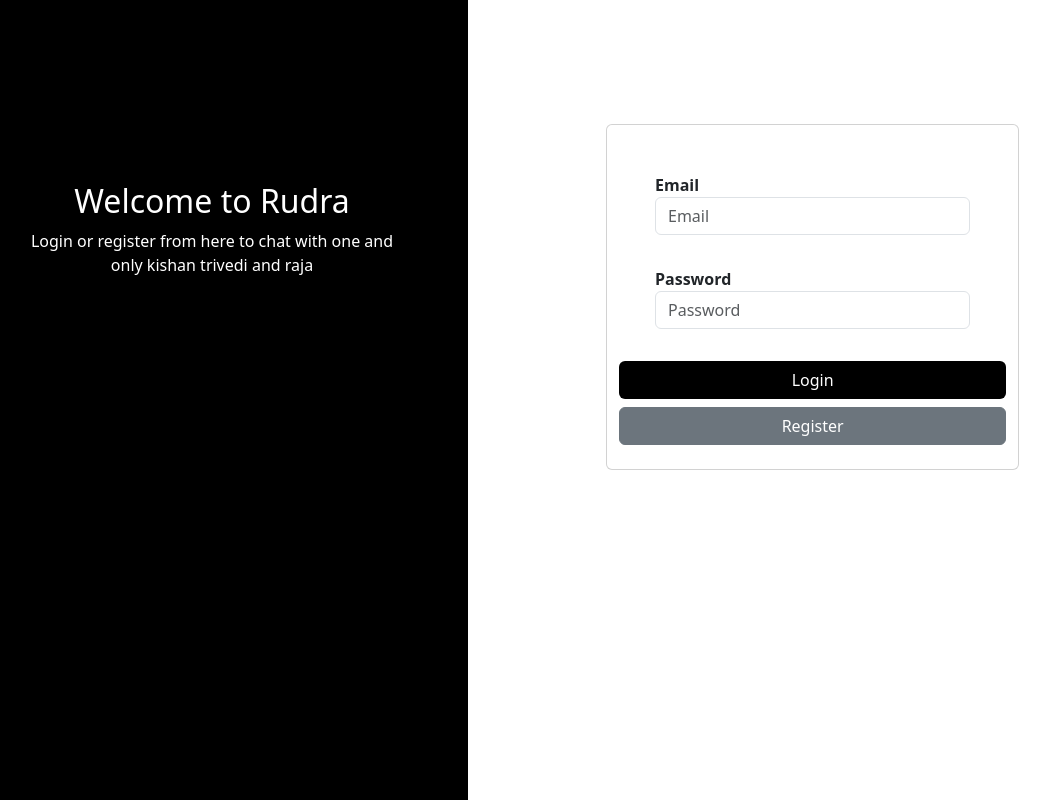
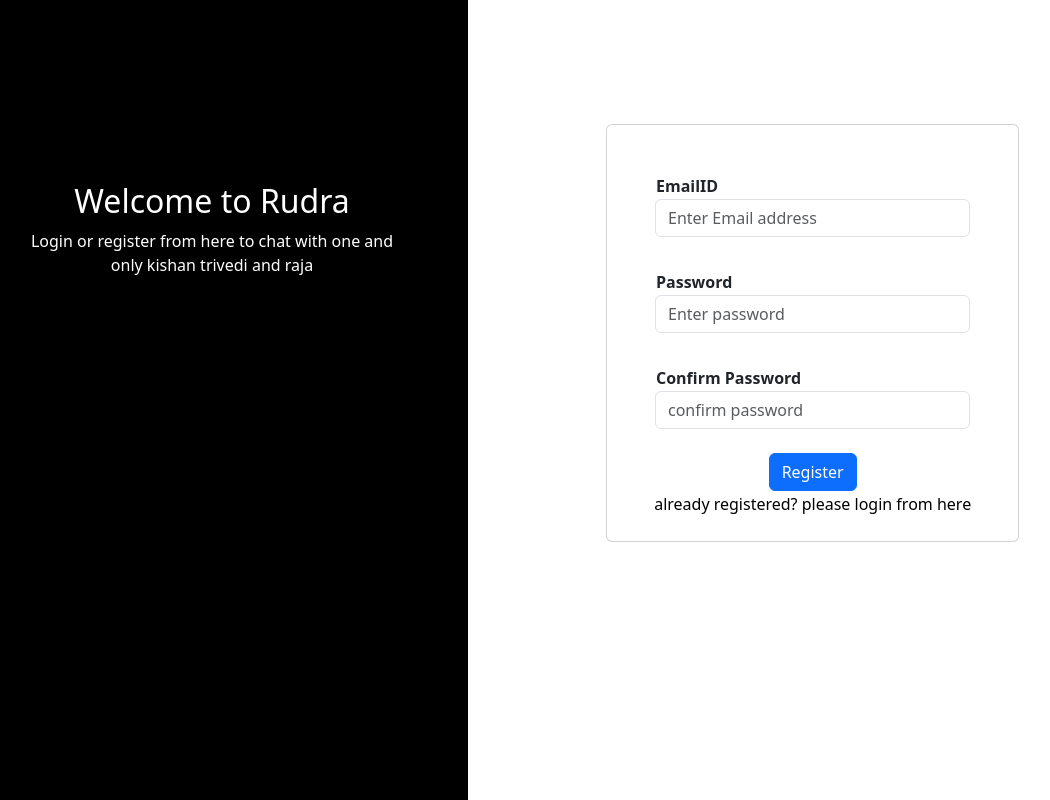
Before and after one commit to raja-velichety/rudra-chat-ui, a React (Create React App) app: page / in a window 1280 px wide. Shown: the whole page, without its empty margins (44-1094 px from the left). Built offline with nearby package versions, Linux system fonts and the light colour scheme.

Commit message:
added login and register components

```diff
--- /dev/null
+++ b/src/login_signup/Login.js
@@ -0,0 +1,31 @@
+export default function Login(props) {
+  return (
+    <>
+      <form>
+        <div className="form-group">
+          <label className="label">Email</label>
+          <input type="text" className="form-control" placeholder="Email" />
+        </div>
+        <div className="form-group">
+          <label className="label">Password</label>
+          <input
+            type="password"
+            className="form-control"
+            placeholder="Password"
+          />
+        </div>
+        <div className="row">
+          <button type="submit" className="btn btn-black mt-2">
+            Login
+          </button>
+        </div>
+        <button
+          className="link-button"
+          onClick={() => props.setIsRegistered(!props.isRegistered)}
+        >
+          New User? Signup here
+        </button>
+      </form>
+    </>
+  );
+}
--- a/src/login_signup/LoginSignup.css
+++ b/src/login_signup/LoginSignup.css
@@ -84,3 +84,16 @@ body {
 .form-group {
   margin: 1rem;
 }
+
+.link-button {
+  background-color: white;
+  border: none;
+}
+
+.link-button:hover {
+  color: rgb(47, 47, 185);
+}
+
+.label {
+  margin: 1px;
+}
--- a/src/login_signup/LoginSignup.js
+++ b/src/login_signup/LoginSignup.js
@@ -1,5 +1,9 @@
+import Login from "./Login";
 import "./LoginSignup.css";
+import { useState } from "react";
+import Register from "./Register";
 export default function LoginSignup(props) {
+  const [isRegistered, setIsRegistered] = useState(false);
   return (
     <>
       <div className="sidenav">
@@ -14,32 +18,18 @@ export default function LoginSignup(props) {
       <div className="main">
         <div className="col-md-8 col-sm-12">
           <div className="login-form card p-4">
-            <form>
-              <div className="form-group">
-                <label className="label">Email</label>
-                <input
-                  type="text"
-                  className="form-control"
-                  placeholder="Email"
-                />
-              </div>
-              <div className="form-group">
-                <label className="label">Password</label>
-                <input
-                  type="password"
-                  className="form-control"
-                  placeholder="Password"
-                />
-              </div>
-              <div className="row">
-                <button type="submit" className="btn btn-black mt-2">
-                  Login
-                </button>
-                <button type="submit" className="btn btn-secondary mt-2">
-                  Register
-                </button>
-              </div>
-            </form>
+            {!!isRegistered && (
+              <Login
+                setIsRegistered={setIsRegistered}
+                isRegistered={isRegistered}
+              />
+            )}
+            {!isRegistered && (
+              <Register
+                setIsRegistered={setIsRegistered}
+                isRegistered={isRegistered}
+              />
+            )}
           </div>
         </div>
       </div>
--- /dev/null
+++ b/src/login_signup/Register.js
@@ -0,0 +1,48 @@
+export default function Register(props) {
+  return (
+    <>
+      <form>
+        <div className="form-group">
+          <label htmlFor="email" className="label">
+            EmailID
+          </label>
+          <input
+            type="email"
+            name="email"
+            className="form-control"
+            placeholder="Enter Email address"
+          />
+        </div>
+        <div className="form-group">
+          <label htmlFor="password" className="label">
+            Password
+          </label>
+          <input
+            type="password"
+            name="password"
+            className="form-control"
+            placeholder="Enter password"
+          />
+        </div>
+        <div className="form-group">
+          <label htmlFor="confirm_password" className="label">
+            Confirm Password
+          </label>
+          <input
+            type="password"
+            name="confirm_password"
+            className="form-control"
+            placeholder="confirm password"
+          />
+        </div>
+        <button className="btn btn-primary">Register</button>
+      </form>
+      <button
+        className="link-button"
+        onClick={() => props.setIsRegistered(!props.isRegistered)}
+      >
+        already registered? please login from here
+      </button>
+    </>
+  );
+}
```
